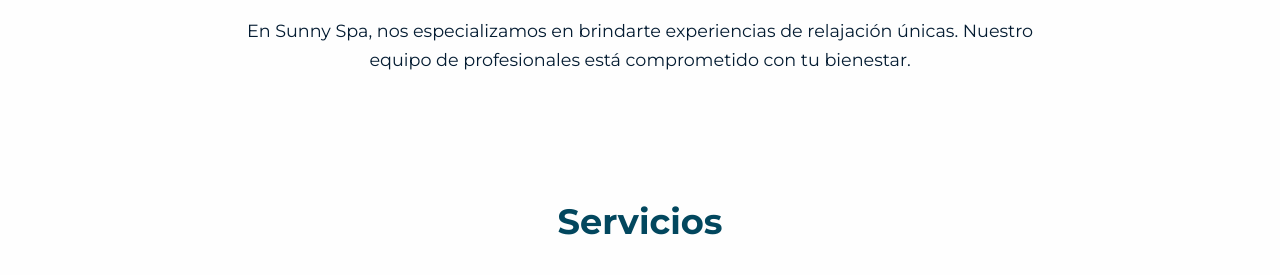
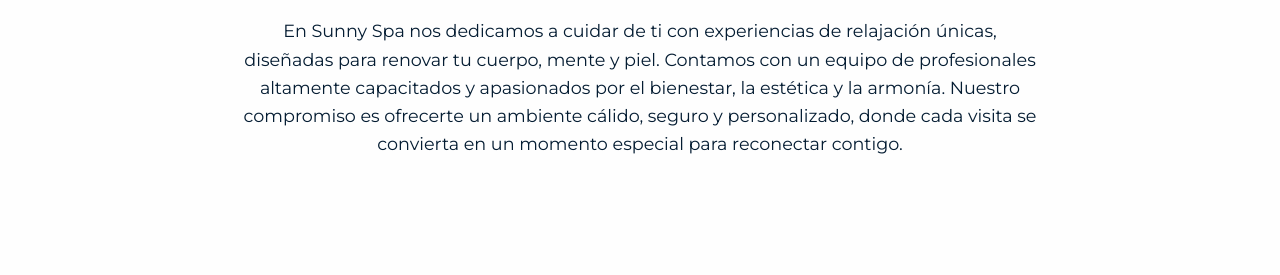
Before and after one commit to Humanoided/Sunny-Spa, a plain HTML site: page index.html in a window 1280 px wide. Shown: the part 512-787 px from the top of the page. Drawn offline with Linux system fonts and the light colour scheme.

Commit message:
sobre nosotros

```diff
--- a/index.html
+++ b/index.html
@@ -29,7 +29,7 @@
 
   <section  id="about"  class="about">
     <h2>Sobre nosotros</h2>
-    <p>En Sunny Spa, nos especializamos en brindarte experiencias de relajación únicas. Nuestro equipo de profesionales está comprometido con tu bienestar.</p>
+    <p>En Sunny Spa nos dedicamos a cuidar de ti con experiencias de relajación únicas, diseñadas para renovar tu cuerpo, mente y piel. Contamos con un equipo de profesionales altamente capacitados y apasionados por el bienestar, la estética y la armonía. Nuestro compromiso es ofrecerte un ambiente cálido, seguro y personalizado, donde cada visita se convierta en un momento especial para reconectar contigo.</p>
   </section>
 
  <section id="services" class="services">
```
